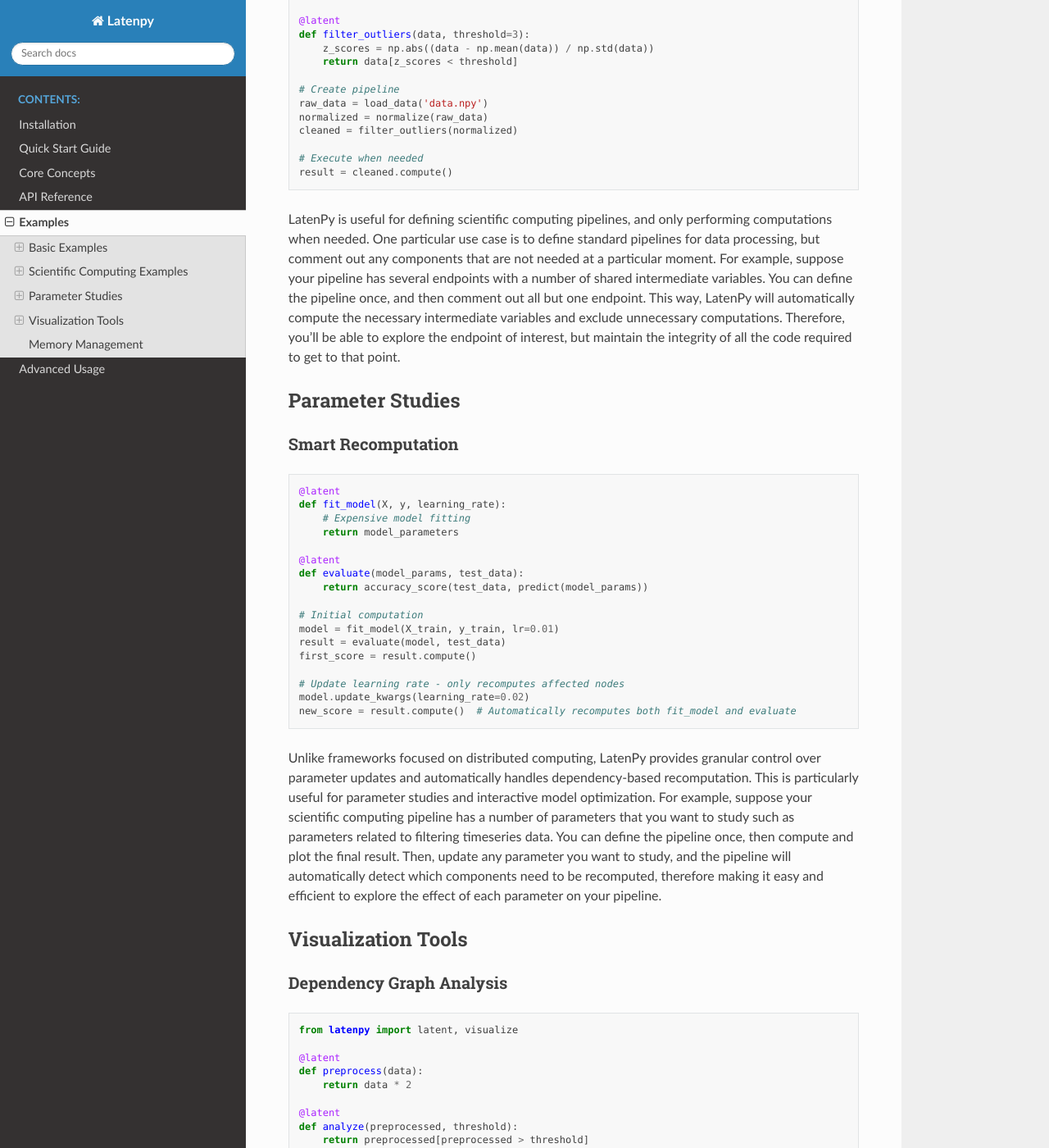
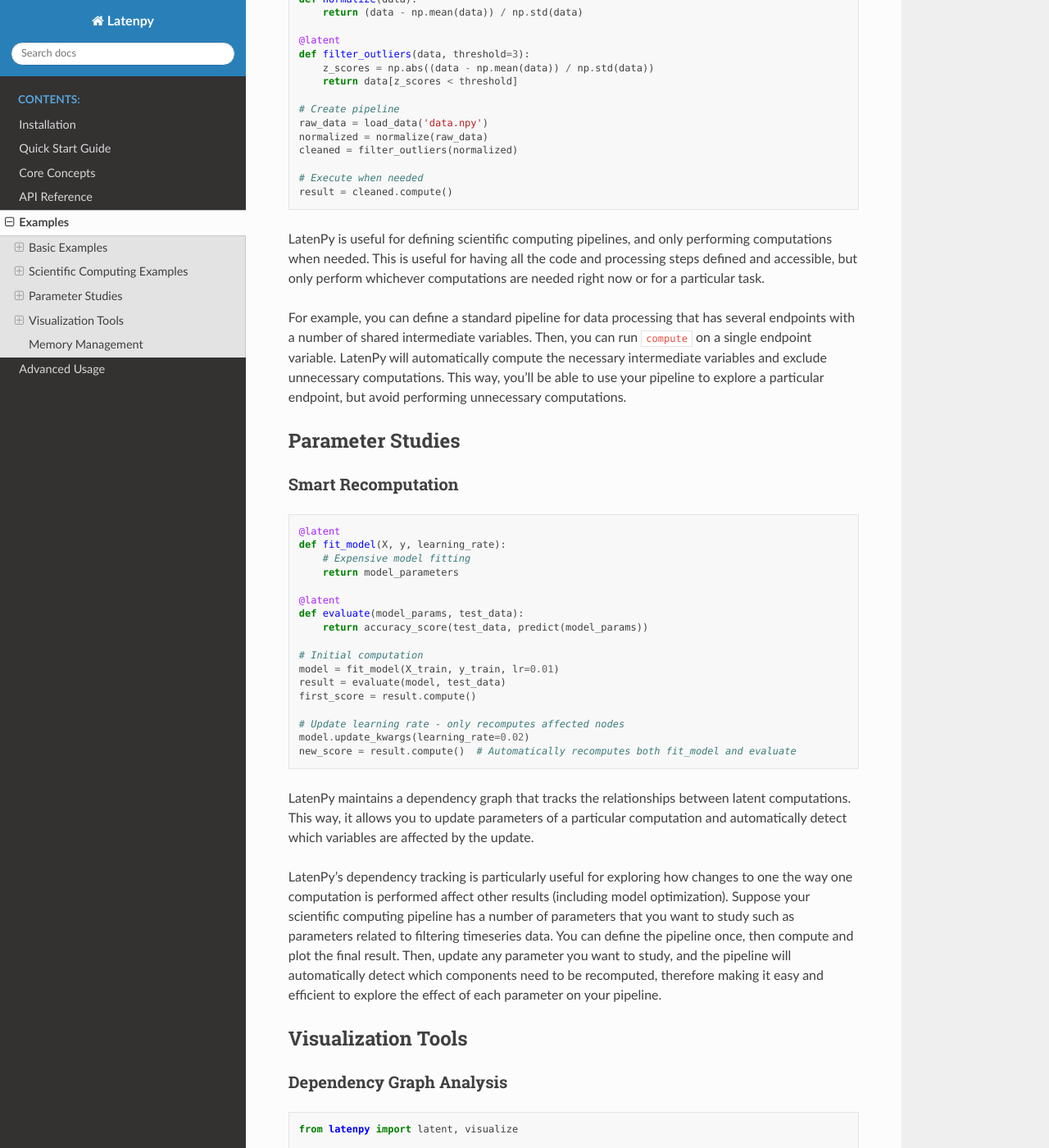
Before and after one commit to landoskape/latenpy, a Sphinx documentation site: the page built from docs/source/examples.rst, in a window 1280 px wide and 1400 px high, scrolled down 1233 px. Shown: the whole window at 82% size. Built offline with Sphinx 7.4.7 and the Read the Docs theme 3.1.0, drawn with Linux system fonts in a browser that asks for light colours; some of the changed text lies outside the part shown.

Commit message:
Documentation improvements

```diff
--- a/docs/source/examples.rst
+++ b/docs/source/examples.rst
@@ -46,8 +46,9 @@ Nested Data Structures
     total = sum_results(data)
     result = total.compute()  # 12
 
-LatenPy can inspect dependencies and therefore unpack latent computations in nested data
-structures.
+For example, you can nest latent computations in lists, dictionaries, and other data
+structures. LatenPy will automatically compute whatever is needed to get the final output
+and cache the intermediate results.
 
 Scientific Computing Examples
 --------------------------
@@ -79,14 +80,16 @@ Data Processing Pipeline
     result = cleaned.compute()
 
 LatenPy is useful for defining scientific computing pipelines, and only performing
-computations when needed. One particular use case is to define standard pipelines for
-data processing, but comment out any components that are not needed at a particular
-moment. For example, suppose your pipeline has several endpoints with a number of shared
-intermediate variables. You can define the pipeline once, and then comment out all but
-one endpoint. This way, LatenPy will automatically compute the necessary intermediate
-variables and exclude unnecessary computations. Therefore, you'll be able to explore the
-endpoint of interest, but maintain the integrity of all the code required to get to that
-point.
+computations when needed. This is useful for having all the code and processing steps
+defined and accessible, but only perform whichever computations are needed right now or
+for a particular task.
+
+For example, you can define a standard pipeline for data processing that has several
+endpoints with a number of shared intermediate variables. Then, you can run ``compute``
+on a single endpoint variable. LatenPy will automatically compute the necessary
+intermediate variables and exclude unnecessary computations. This way, you'll be able to
+use your pipeline to explore a particular endpoint, but avoid performing unnecessary
+computations.
 
 Parameter Studies
 ---------------
@@ -114,11 +117,14 @@ Smart Recomputation
     model.update_kwargs(learning_rate=0.02)
     new_score = result.compute()  # Automatically recomputes both fit_model and evaluate
 
-Unlike frameworks focused on distributed computing, LatenPy provides granular control
-over parameter updates and automatically handles dependency-based recomputation. This is
-particularly useful for parameter studies and interactive model optimization. For
-example, suppose your scientific computing pipeline has a number of parameters that you
-want to study such as parameters related to filtering timeseries data. You can define the
+LatenPy maintains a dependency graph that tracks the relationships between latent
+computations. This way, it allows you to update parameters of a particular computation
+and automatically detect which variables are affected by the update.
+
+LatenPy's dependency tracking is particularly useful for exploring how changes to one
+the way one computation is performed affect other results (including model optimization).
+Suppose your scientific computing pipeline has a number of parameters that you want to
+study such as parameters related to filtering timeseries data. You can define the
 pipeline once, then compute and plot the final result. Then, update any parameter you
 want to study, and the pipeline will automatically detect which components need to be
 recomputed, therefore making it easy and efficient to explore the effect of each
```
Also changed, not shown: docs/source/api_reference.rst (+2 -5 lines), 1 other file.
